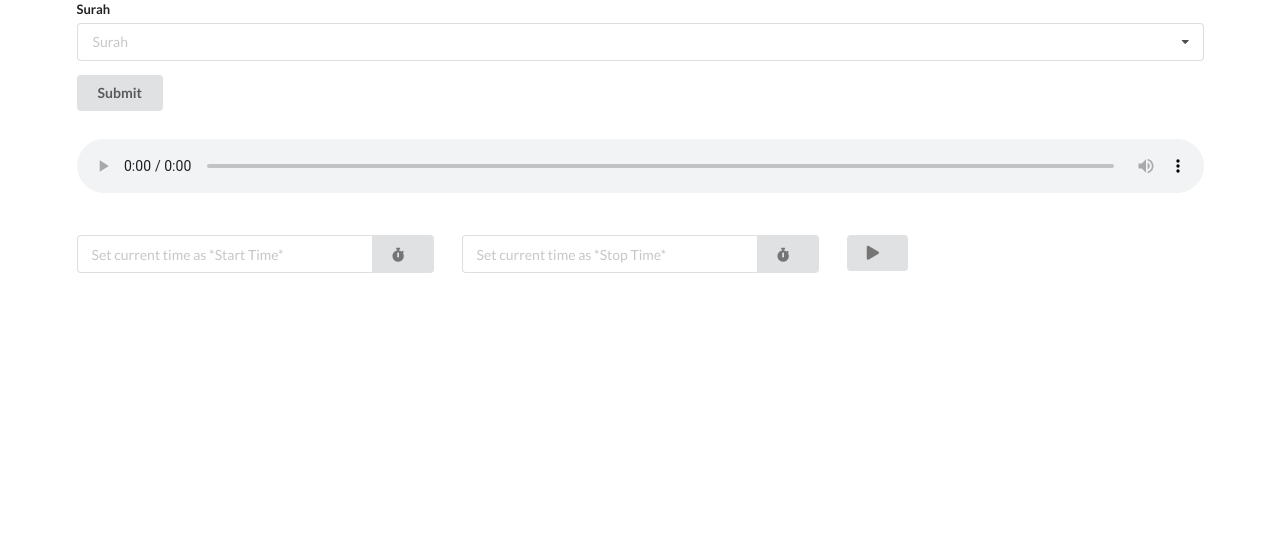
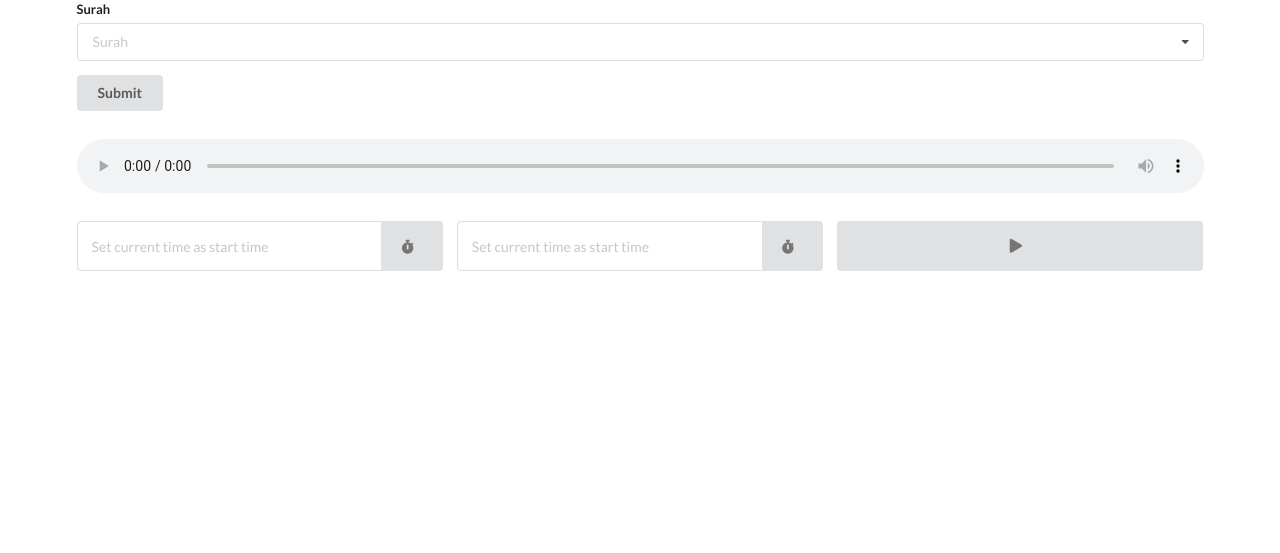
Before and after one commit to adirizka7/Qurany, a Flask app: template templates/index.html in a window 1280 px wide. Shown: the part 163-716 px from the top of the page. Run offline with Flask 2, Linux system fonts and the light colour scheme; the template is opened without the code that fills it: most values are stand-ins (such as "Sample title", 1, 10 or a date in 2020); some libraries are stand-ins or nearby versions.

Commit message:
refactor loop form for robustness

```diff
--- a/templates/index.html
+++ b/templates/index.html
@@ -67,62 +67,58 @@
           false,
         );
         function setCurrentTime(id) {
-            document.getElementById(id).value = (audio.currentTime * 1000);
+          document.getElementById(id).value = audio.currentTime * 1000;
         }
       </script>
 
-      <form class="ui form" action="{{ url_for('generate_surah') }}" method="post">
-        <div class="ui stackable three column row grid">
-          <div class="row">
-            <div class="column field">
-              <form
-                class="ui form"
-                action="{{ url_for('generate_surah')}}"
-                method="post"
-              >
-                <div class="ui action input">
+        <div class="ui grid">
+          <div class="ui form sixteen wide column centered">
+            <div class="one field">
+              <div class="field">
+                <div class="three fields">
+                  <div class="ui action input field">
                     <input
                       type="text"
                       id="startTime"
-                    placeholder="Set current time as *Start Time*"
+                      placeholder="Set current time as start time"
                     />
                     <button
                       class="ui button"
+                      type="button"
                       onclick="setCurrentTime('startTime')"
-                    type="button"
                     >
                       <i class="stopwatch icon"></i>
                     </button>
                   </div>
-              </form>
-            </div>
-
-            <div class="column field">
-              <div class="ui action input">
+                  <div class="ui action input field">
                     <input
                       type="text"
                       id="endTime"
-                  placeholder="Set current time as *Stop Time*"
+                      placeholder="Set current time as start time"
                     />
                     <button
                       class="ui button"
+                      type="button"
                       onclick="setCurrentTime('endTime')"
-                  type="button"
                     >
                       <i class="stopwatch icon"></i>
                     </button>
                   </div>
-            </div>
-
-            <div class="column field">
-              <button class="ui button">
+                  <div class="field">
+                    <button
+                      class="ui button"
+                      type="button"
+                      style="width:100%; height:100%;"
+                      onclick="setCurrentTime('startTime')"
+                    >
                       <i class="play icon"></i>
                     </button>
                   </div>
                 </div>
               </div>
-      </form>
-
+            </div>
+          </div>
+        </div>
       {% endif %}
     </div>
 
@@ -159,8 +155,8 @@
     margin-bottom: 1em;
   }
 
-  div.ui.stackable {
-    margin-bottom: 1em;
+  div.ui.container {
+    margin-bottom: 2em;
   }
 
   @media only screen and (max-width: 600px) {
```
Lines whose indentation alone changed are shown as unchanged.
